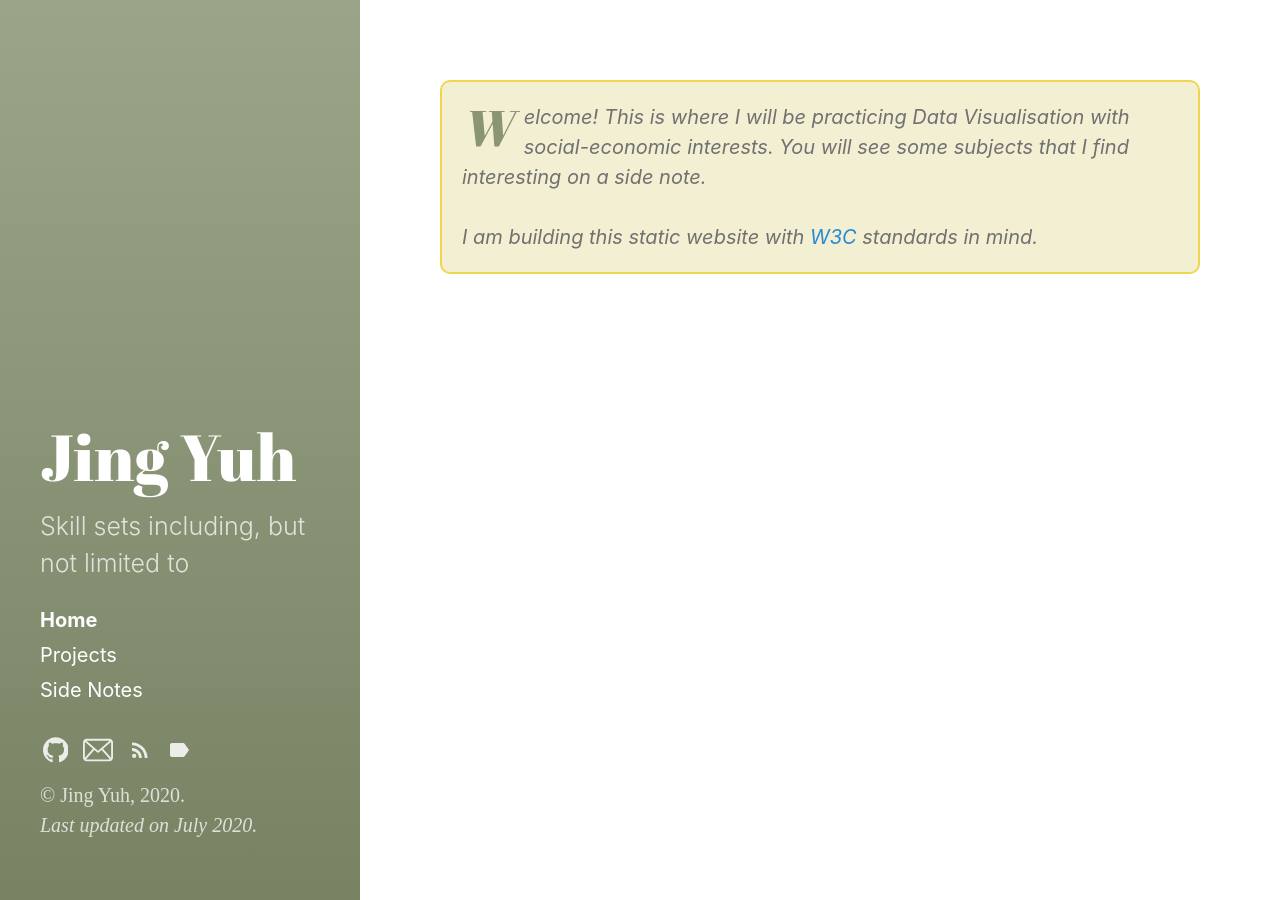
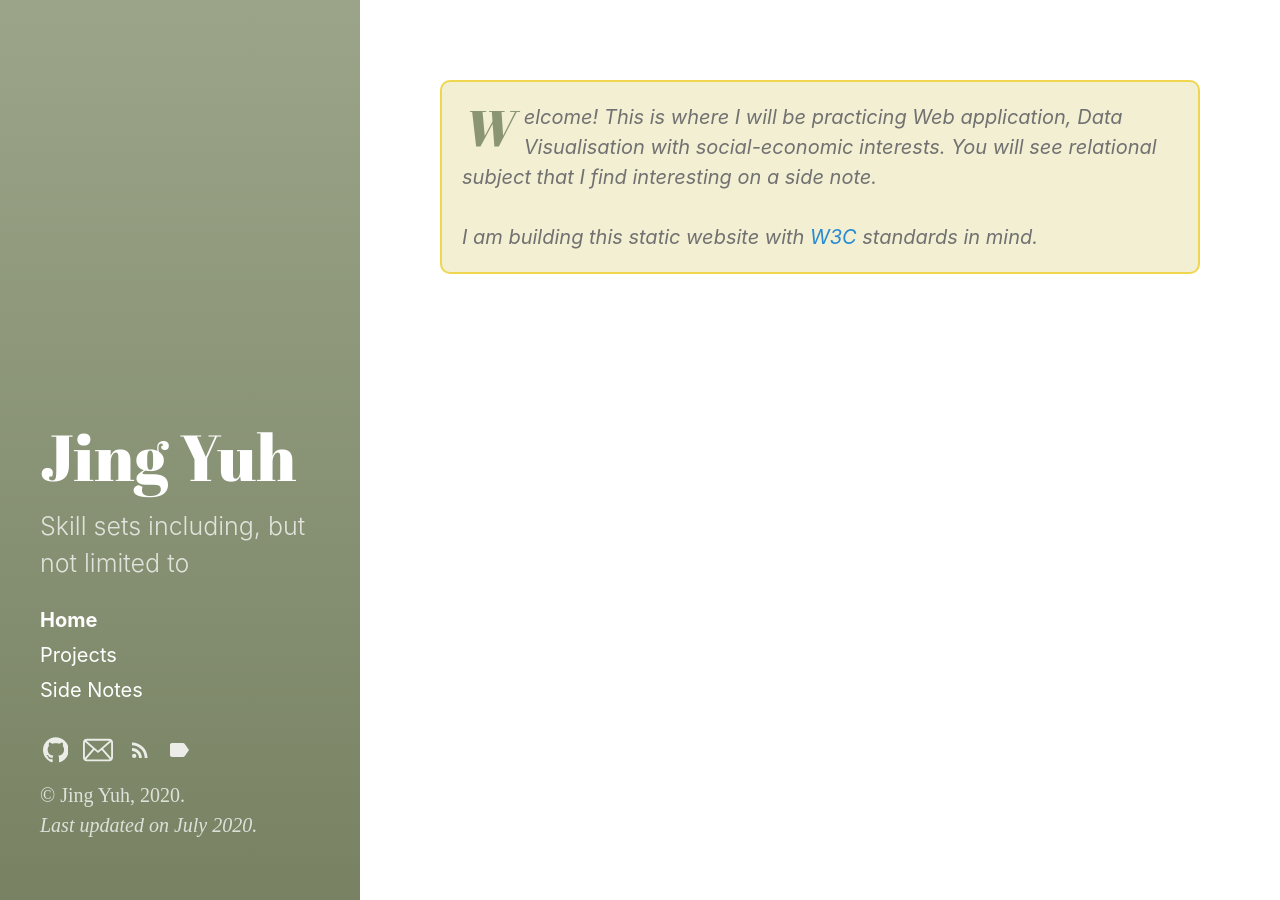
Before and after one commit to jyang123-bit/Website, a Jekyll site: the page built from index.html, in a window 1280 px wide. Built offline with Jekyll 4.4.1, drawn with Linux system fonts in a browser that asks for light colours; the list of posts is cut into pages by our own code.

Commit message:
Update index.html

```diff
--- a/index.html
+++ b/index.html
@@ -3,8 +3,8 @@
 title: Home
 ---
 
-<p class="message"><span class="padded-dropcap">W</span>elcome! This is where I will be practicing Data Visualisation with social-economic interests.
-You will see some subjects that I find interesting on a side note.
+<p class="message"><span class="padded-dropcap">W</span>elcome! This is where I will be practicing Web application, Data Visualisation with social-economic interests.
+You will see relational subject that I find interesting on a side note.
 <br>
 <br>
 I am building this static website with <a href="http://w3.org/standards/">W3C</a> standards in mind.</p>
```
